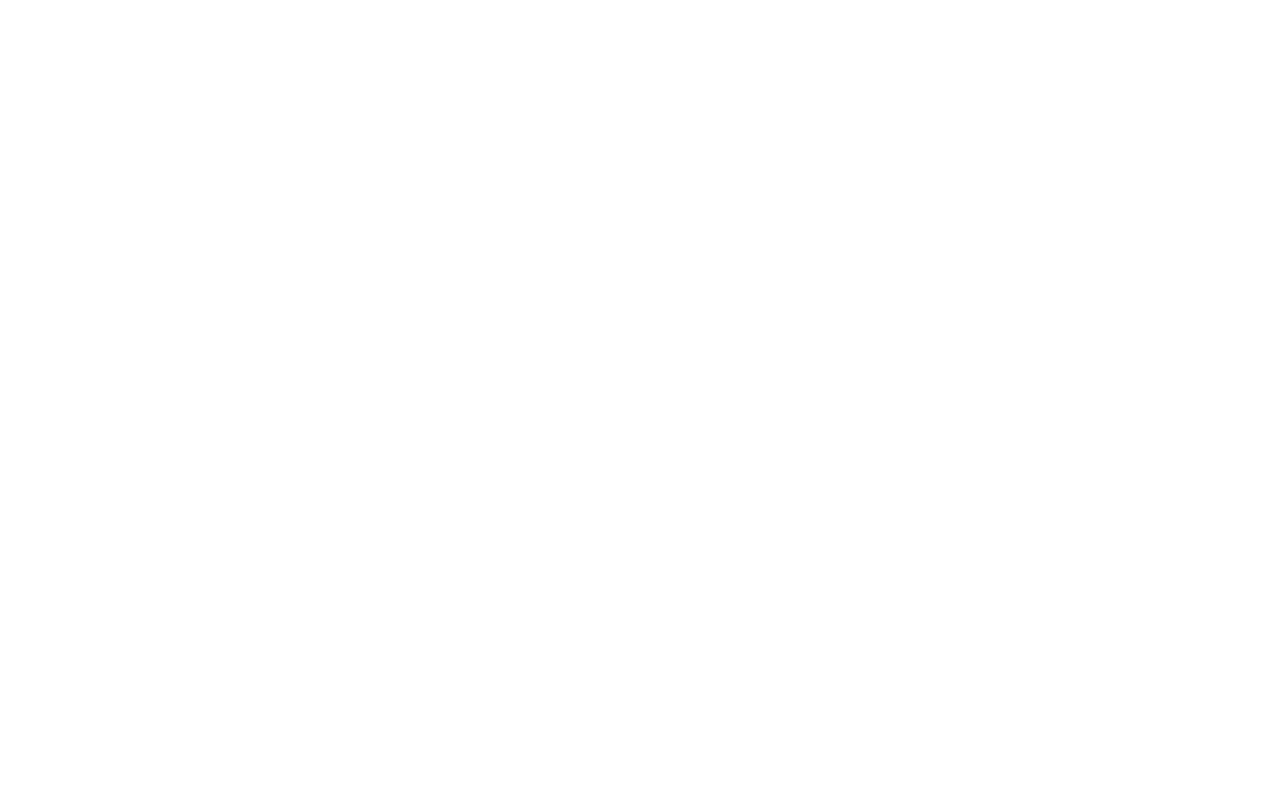
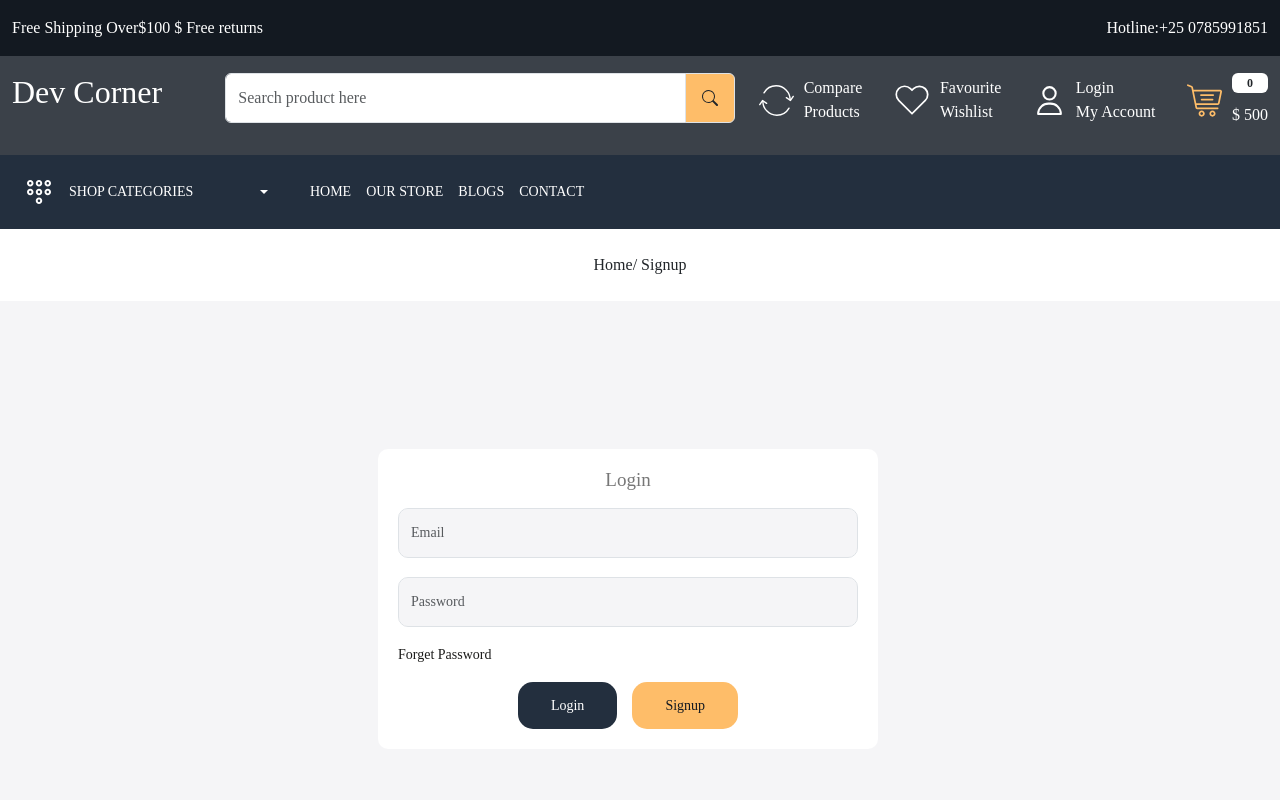
Before and after one commit to uwingabirejoselyne/learn-ecommerce-ui, a React (Create React App) app: page /signup in a window 1280 px wide. Before the commit this address had no page. Shown: the top 800 px of the page. Built offline with nearby package versions, Linux system fonts and the light colour scheme.

Commit message:
created signup route

```diff
--- a/src/App.js
+++ b/src/App.js
@@ -11,6 +11,7 @@
 import Wishlist from './pages/Wishlist';
 import Login from './pages/Login';
 import ForgotPassword from './pages/ForgotPassword';
+import Signup from './pages/Signup';
 
 function App() {
   return (<>
@@ -26,6 +27,7 @@
           <Route path='wishlist' element={<Wishlist/>}></Route>
           <Route path='login' element={<Login/>}></Route>
           <Route path='forgot-password' element={<ForgotPassword/>}></Route>
+          <Route path='signup'  element={<Signup/>}></Route>
         </Route>
       </Routes>
     </BrowserRouter>
--- a/src/pages/Login.js
+++ b/src/pages/Login.js
@@ -26,7 +26,7 @@
                                             <Link to='/forgot-password'>Forget Password</Link>
                                             <div className='mt-3 d-flex justify-content-center gap-15 align-items-center'>
                                                 <button className="button border-0">Login</button>
-                                                <Link className="button signup">Signup</Link>
+                                                <Link to='/signup' className="button signup">Signup</Link>
                                             </div>
                                         </div>
                                     </form>
--- a/src/pages/Signup.js
+++ b/src/pages/Signup.js
@@ -1,12 +1,13 @@
 import React from 'react'
 import Meta from '../components/Meta'
 import BreadCrumb from '../components/BreadCrumb'
+import { Link } from 'react-router-dom'
 
 const Signup = () => {
   return (
     <>
-    <Meta title={"Login"} />
-    <BreadCrumb title="Login" />
+    <Meta title={"Signup"} />
+    <BreadCrumb title="Signup" />
     <div className="login-wrapper home-wrapper-2 py-5">
         <div className="container-xxl">
             <div className="row">
```
